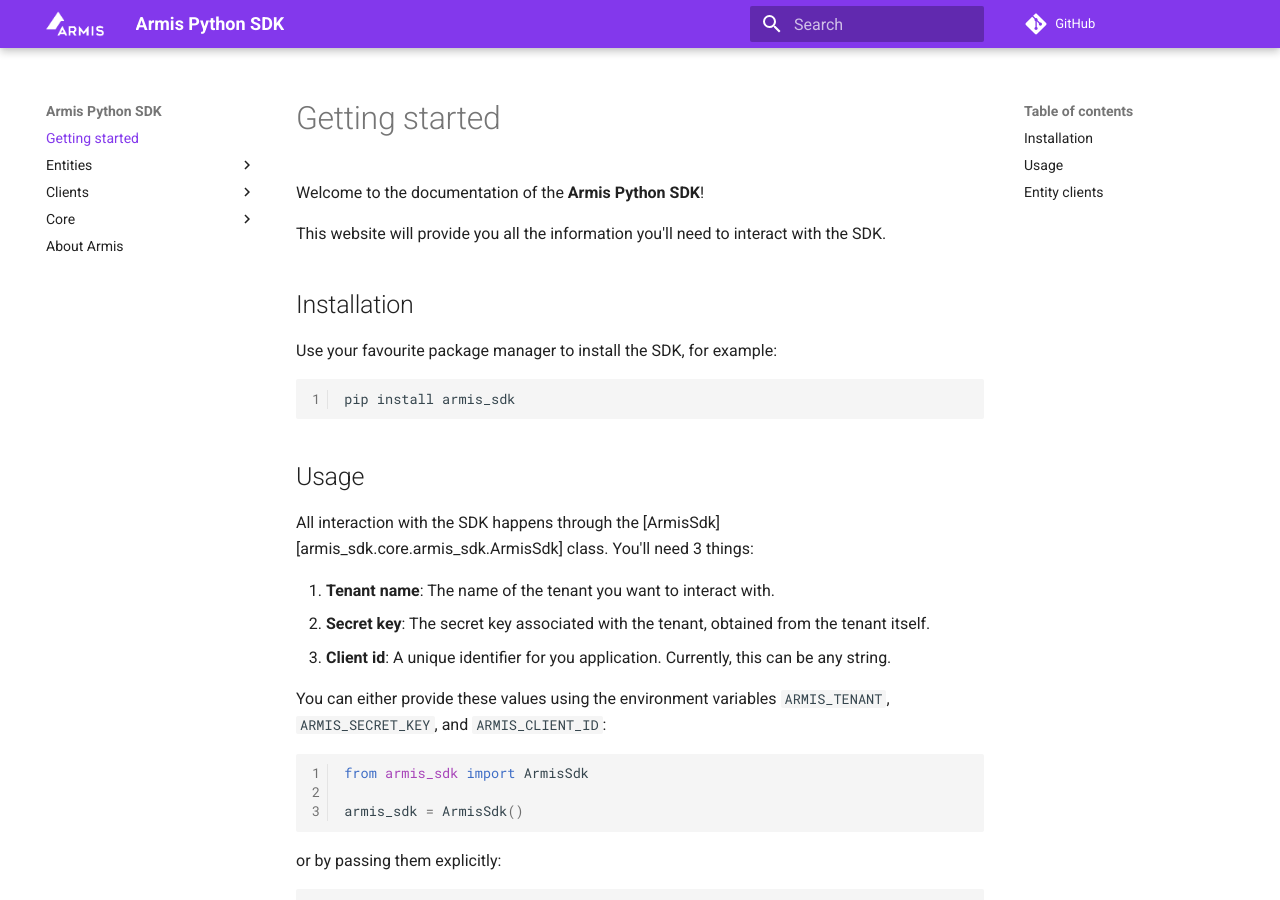
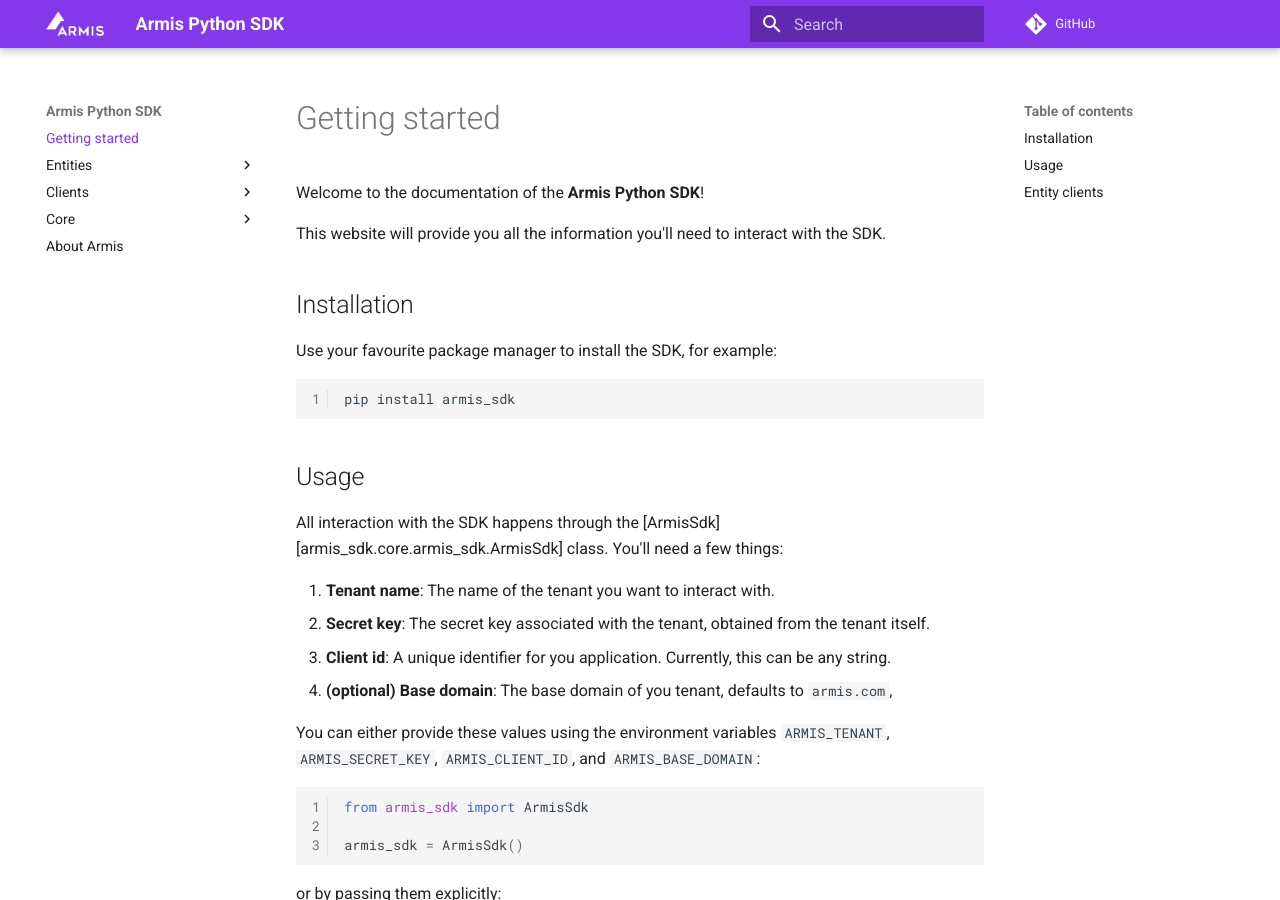
Before and after one commit to ArmisSecurity/armis-sdk-python, an MkDocs documentation site: the page built from docs/index.md, in a window 1280 px wide and 900 px high. Built offline with MkDocs 1.6.1 and Material for MkDocs 9.7.7, drawn with Linux system fonts in a browser that asks for light colours; comment, search, counter and statistics services are not loaded.

Commit message:
Allow to configure the base domain (defaults to armis.com) (#28)

````diff
--- a/docs/index.md
+++ b/docs/index.md
@@ -9,13 +9,14 @@
 ```
 ## Usage
 
-All interaction with the SDK happens through the [ArmisSdk][armis_sdk.core.armis_sdk.ArmisSdk] class. You'll need 3 things:
+All interaction with the SDK happens through the [ArmisSdk][armis_sdk.core.armis_sdk.ArmisSdk] class. You'll need a few things:
 
 1. **Tenant name**: The name of the tenant you want to interact with.
 2. **Secret key**: The secret key associated with the tenant, obtained from the tenant itself.
 3. **Client id**: A unique identifier for you application. Currently, this can be any string.
+4. **(optional) Base domain**: The base domain of you tenant, defaults to `armis.com`,
 
-You can either provide these values using the environment variables `ARMIS_TENANT`, `ARMIS_SECRET_KEY`, and `ARMIS_CLIENT_ID`:
+You can either provide these values using the environment variables `ARMIS_TENANT`, `ARMIS_SECRET_KEY`, `ARMIS_CLIENT_ID`, and `ARMIS_BASE_DOMAIN`:
 ```python linenums="1"
 from armis_sdk import ArmisSdk
 
@@ -26,7 +27,7 @@
 ```python linenums="1"
 from armis_sdk import ArmisSdk
 
-armis_sdk = ArmisSdk(tenant="<tenant>", secret_key="<secret_key>", client_id="<client_id>")
+armis_sdk = ArmisSdk(tenant="<tenant>", secret_key="<secret_key>", client_id="<client_id>", base_domain="<base_domain>")
 ```
 !!!tip
 
````
Also changed, not shown: 2 other files.
